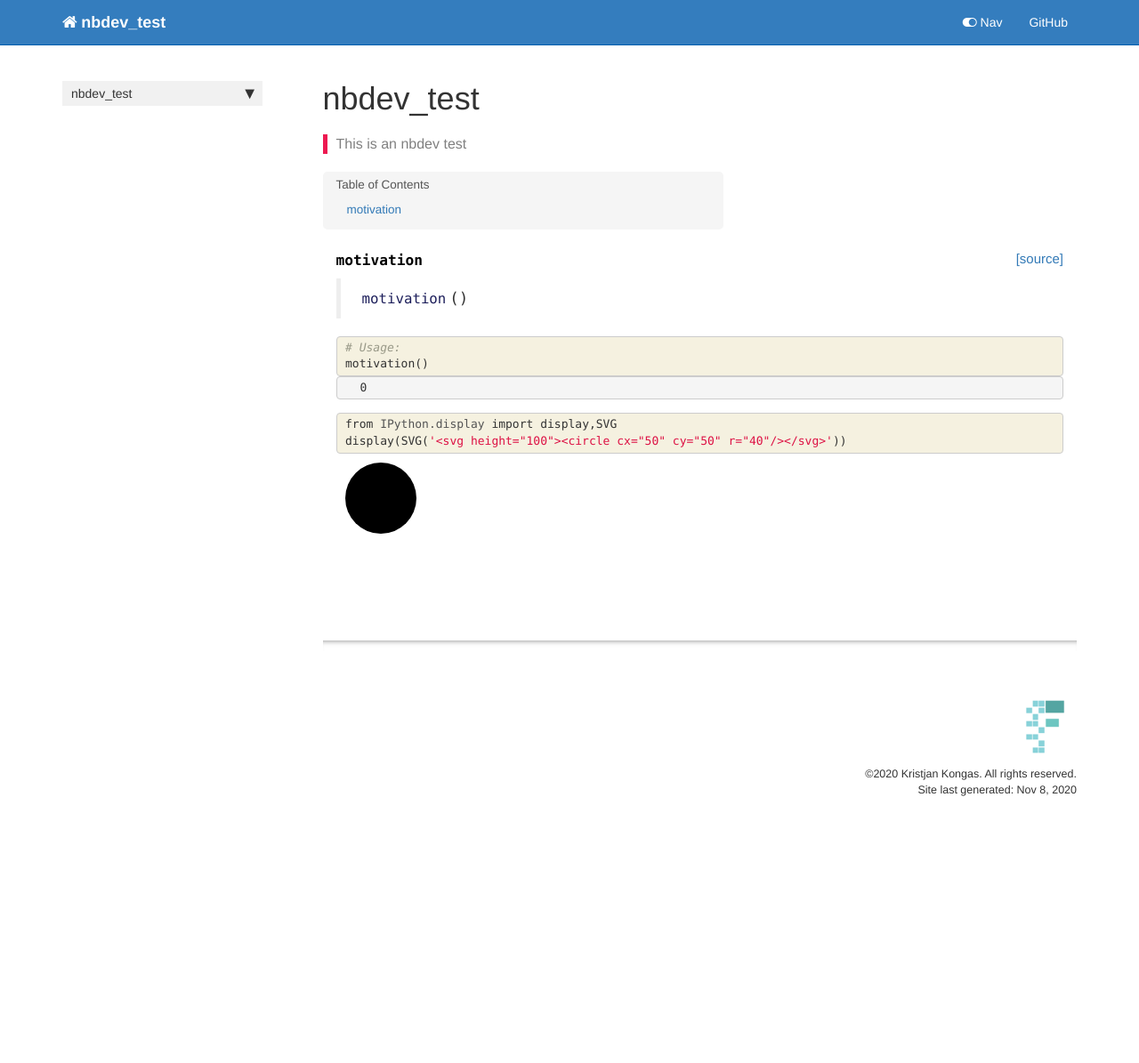
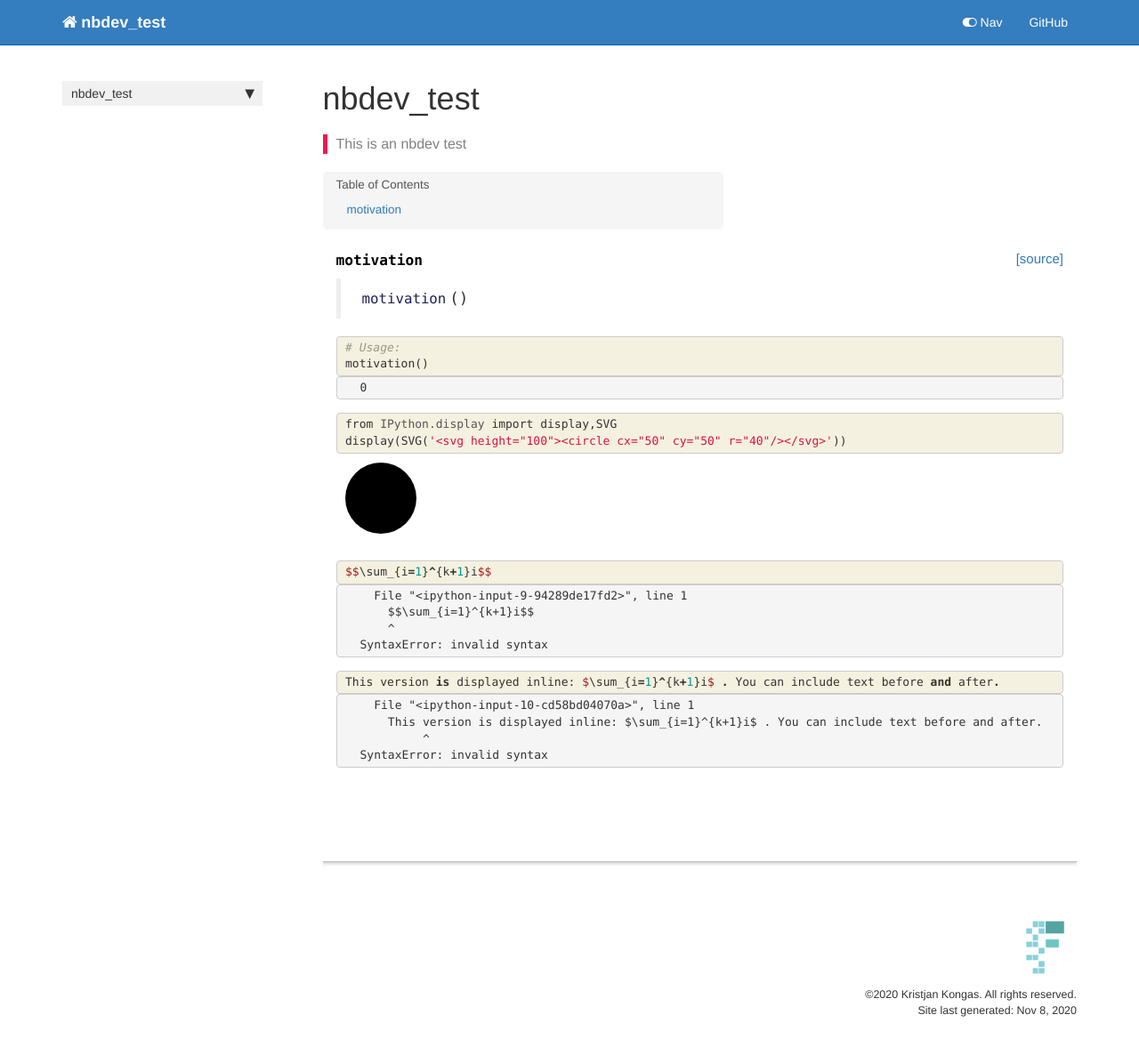
Before and after one commit to kongaskristjan/nbdev_test, a Jekyll site: the page built from docs/core.html, in a window 1280 px wide. Shown: the whole page at 89% size. Built offline with Jekyll 4.4.1, drawn with Linux system fonts in a browser that asks for light colours; nearby versions of some CDN libraries; comment, search, counter and statistics services are not loaded; before the commit the page ends 948 px from its top, so only the background shows below that.

Commit message:
New commit

```diff
--- a/docs/core.html
+++ b/docs/core.html
@@ -106,5 +106,67 @@ description: "This is an nbdev test"
 </div>
 
 </div>
+<div class="cell border-box-sizing code_cell rendered">
+<div class="input">
+
+<div class="inner_cell">
+    <div class="input_area">
+<div class=" highlight hl-ipython3"><pre><span></span><span class="err">$$</span>\<span class="n">sum_</span><span class="p">{</span><span class="n">i</span><span class="o">=</span><span class="mi">1</span><span class="p">}</span><span class="o">^</span><span class="p">{</span><span class="n">k</span><span class="o">+</span><span class="mi">1</span><span class="p">}</span><span class="n">i</span><span class="err">$$</span>
+</pre></div>
+
+    </div>
+</div>
+</div>
+
+<div class="output_wrapper">
+<div class="output">
+
+<div class="output_area">
+
+<div class="output_subarea output_text output_error">
+<pre>
+<span class="ansi-cyan-fg">  File </span><span class="ansi-green-fg">&#34;&lt;ipython-input-9-94289de17fd2&gt;&#34;</span><span class="ansi-cyan-fg">, line </span><span class="ansi-green-fg">1</span>
+<span class="ansi-red-fg">    $$\sum_{i=1}^{k+1}i$$</span>
+    ^
+<span class="ansi-red-fg">SyntaxError</span><span class="ansi-red-fg">:</span> invalid syntax
+</pre>
+</div>
+</div>
+
+</div>
+</div>
+
+</div>
+<div class="cell border-box-sizing code_cell rendered">
+<div class="input">
+
+<div class="inner_cell">
+    <div class="input_area">
+<div class=" highlight hl-ipython3"><pre><span></span><span class="n">This</span> <span class="n">version</span> <span class="ow">is</span> <span class="n">displayed</span> <span class="n">inline</span><span class="p">:</span> <span class="err">$</span>\<span class="n">sum_</span><span class="p">{</span><span class="n">i</span><span class="o">=</span><span class="mi">1</span><span class="p">}</span><span class="o">^</span><span class="p">{</span><span class="n">k</span><span class="o">+</span><span class="mi">1</span><span class="p">}</span><span class="n">i</span><span class="err">$</span> <span class="o">.</span> <span class="n">You</span> <span class="n">can</span> <span class="n">include</span> <span class="n">text</span> <span class="n">before</span> <span class="ow">and</span> <span class="n">after</span><span class="o">.</span>
+</pre></div>
+
+    </div>
+</div>
+</div>
+
+<div class="output_wrapper">
+<div class="output">
+
+<div class="output_area">
+
+<div class="output_subarea output_text output_error">
+<pre>
+<span class="ansi-cyan-fg">  File </span><span class="ansi-green-fg">&#34;&lt;ipython-input-10-cd58bd04070a&gt;&#34;</span><span class="ansi-cyan-fg">, line </span><span class="ansi-green-fg">1</span>
+<span class="ansi-red-fg">    This version is displayed inline: $\sum_{i=1}^{k+1}i$ . You can include text before and after.</span>
+         ^
+<span class="ansi-red-fg">SyntaxError</span><span class="ansi-red-fg">:</span> invalid syntax
+</pre>
+</div>
+</div>
+
+</div>
+</div>
+
+</div>
     {% endraw %}
 </div>
```
Also changed, not shown: 1 other file.
